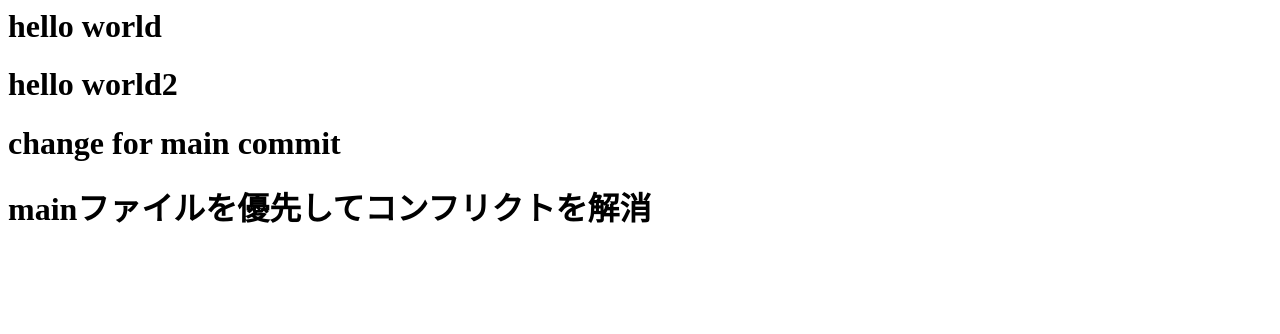
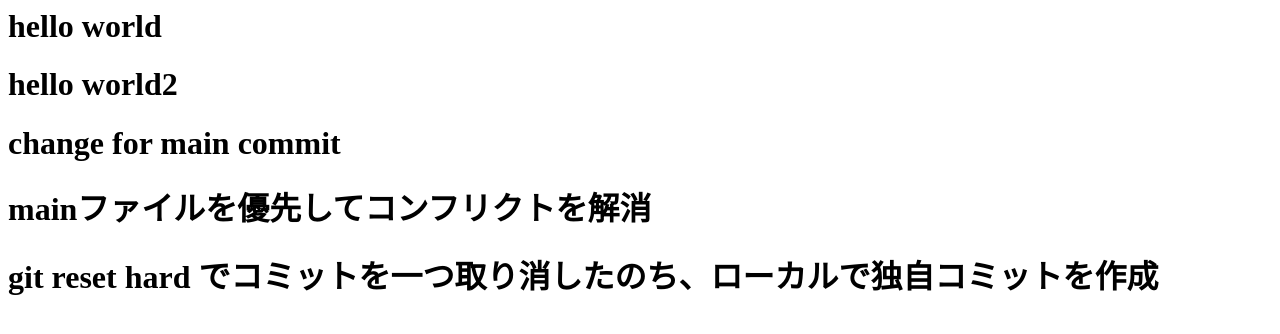
Before and after one commit to yuji1123-hyogo/git-learn2, a plain HTML site: page index.html in a window 1280 px wide. Drawn offline with Linux system fonts and the light colour scheme.

Commit message:
ローカルで独自コミットを作成

```diff
--- a/index.html
+++ b/index.html
@@ -2,3 +2,4 @@
 <h1>hello world2</h1>
 <h1>change for main commit</h1>
 <h1>mainファイルを優先してコンフリクトを解消</h1>
+<h1>git reset hard でコミットを一つ取り消したのち、ローカルで独自コミットを作成</h1>
```
